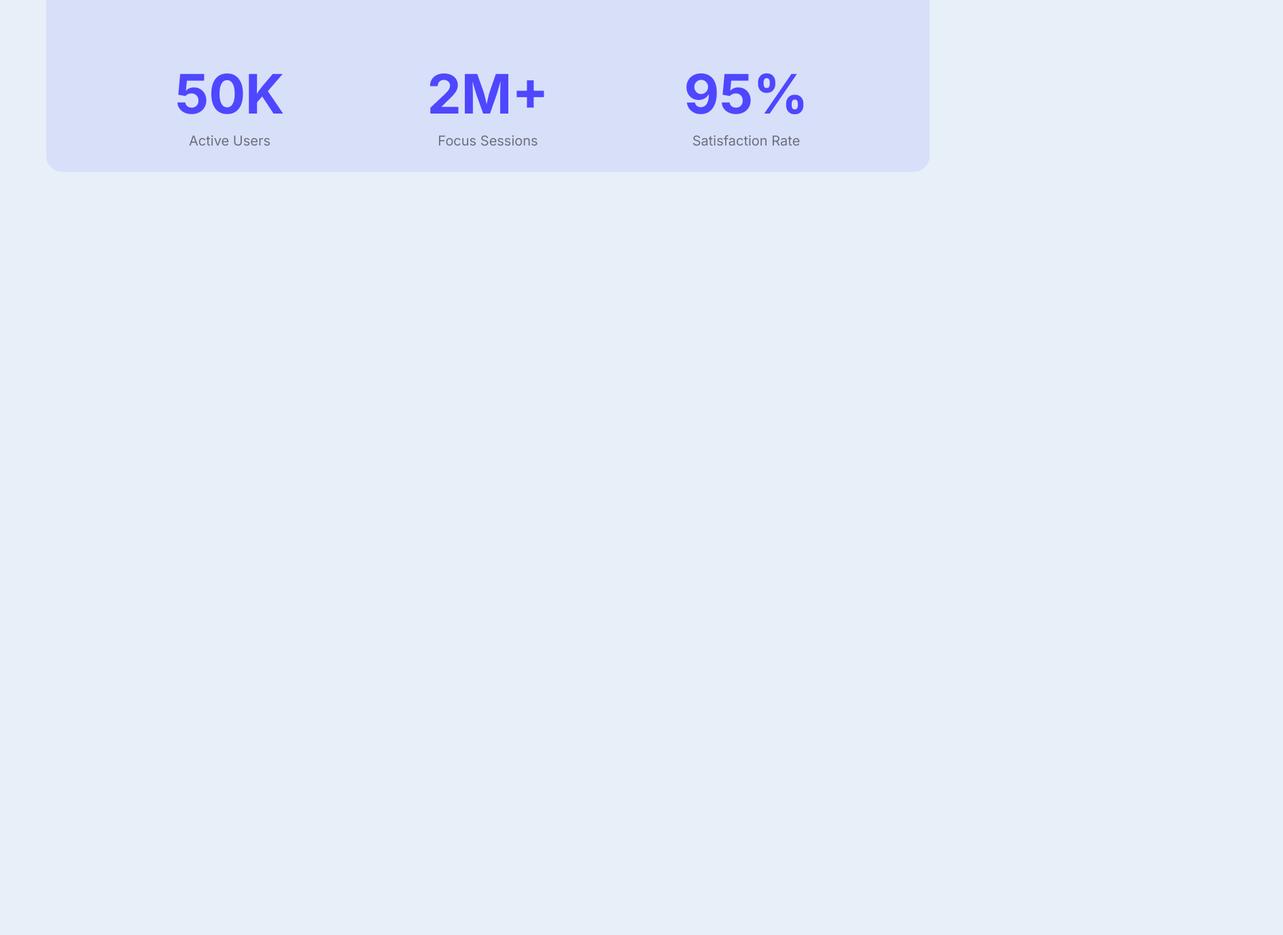
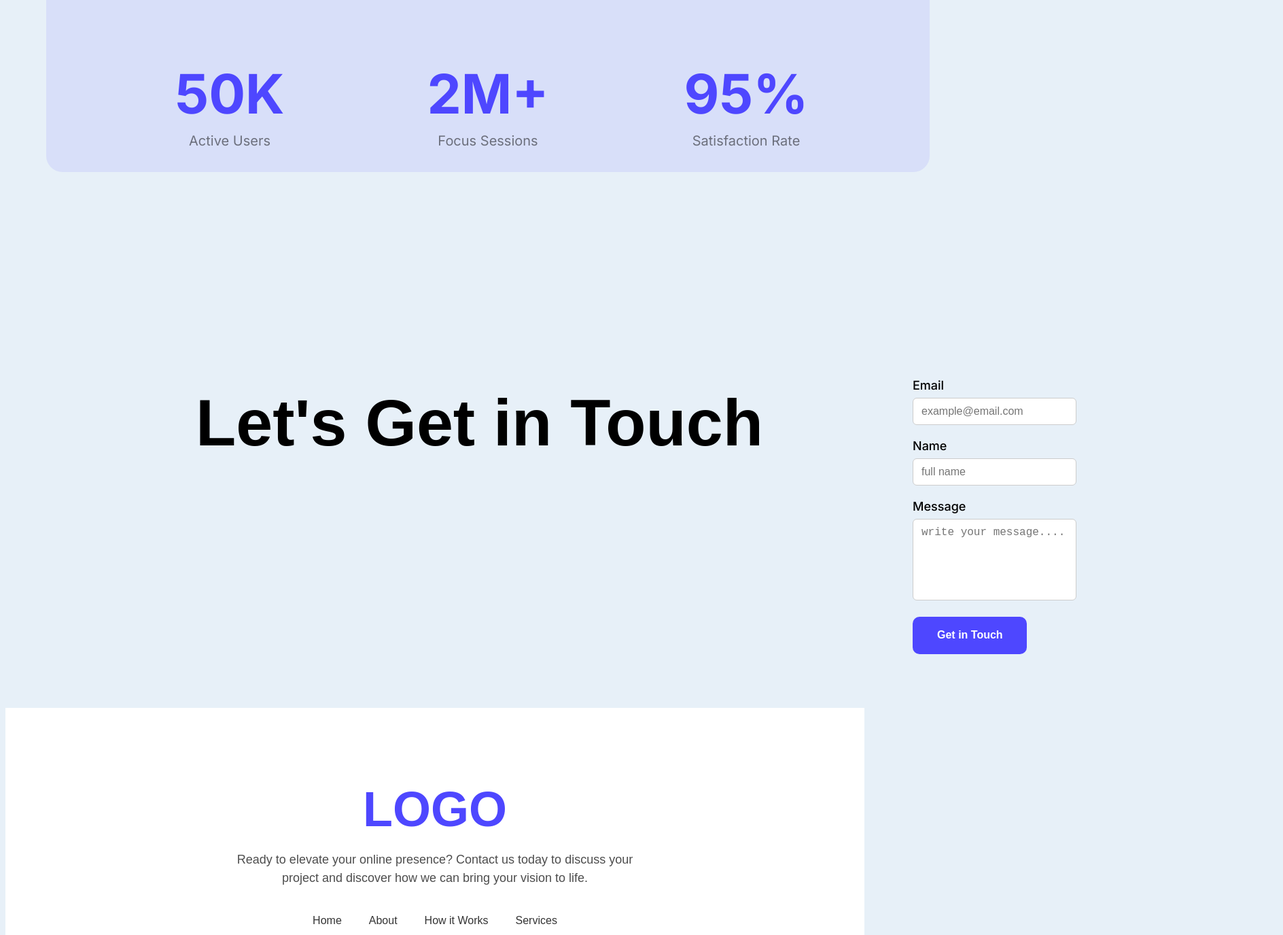
Before and after one commit to Shariful-01/B12A01-landing-launchpad, a plain HTML site: page index.html in a window 1280 px wide. Shown: the part 1425-2800 px from the top of the page at 68% size, 1888 px wide, since content can reach past the window. Before the commit the page ends 1686 px from the top, so only its background shows below. Drawn offline with Linux system fonts and the light colour scheme.

Commit message:
added footer

```diff
--- a/index.html
+++ b/index.html
@@ -55,7 +55,39 @@
                 </div>
             </div>
         </section>
+        <!-- this is touch section -->
+         <section class="contra">
+            <div class="contact-form">
+  <h1 class="raleway-font">Let's Get in Touch</h1>
+  <form>
+    <label class="inter-font">Email</label>
+    <input type="email" placeholder="example@email.com">
+
+    <label class="inter-font">Name</label>
+    <input type="text" placeholder="full name">
+
+    <label class="inter-font">Message</label>
+    <textarea placeholder="write your message...."></textarea>
+
+    <button class="button-style" type="submit">Get in Touch</button>
+  </form>
+</div>
+         </section>
     </main>
-    <footer></footer>
+    <footer>
+        <div class="hero-section">
+  <h1 class="logo">LOGO</h1>
+  <p class="description">
+    Ready to elevate your online presence? Contact us today to discuss your project and discover how we can bring your vision to life.
+  </p>
+  <div class="nav-links">
+    <a href="#">Home</a>
+    <a href="#">About</a>
+    <a href="#">How it Works</a>
+    <a href="#">Services</a>
+  </div>
+</div>
+
+    </footer>
 </body>
 </html>
--- a/stylee/style.css
+++ b/stylee/style.css
@@ -142,3 +142,98 @@ nav ul li{
      margin-top: 0;
   line-height: 1.1;
 }
+/* this is touch section style */
+.contra{
+
+    gap: 220px;
+    margin: 116px 160px 0px 140px;
+
+}
+.contact-form {
+  display: flex;
+  width: 400px;
+   gap: 220px;
+    padding: 116px 160px 0px 140px;
+    width: 1440px;
+}
+
+/* Heading */
+.contact-form h1 {
+ font-size: 97px;
+ font-weight: 700;
+ color: #000000;
+}
+.contact-form form{
+    align-items: right;
+    margin: 71px 0px;
+}
+
+/* Form fields */
+.contact-form label,button {
+  display: block;
+  margin-bottom: 8px;
+  font-size: 18px;
+  font-weight: 500;
+  color: black;
+}
+
+.contact-form input,
+.contact-form textarea {
+ width: 100%;
+  padding: 10px 12px;
+  font-size: 16px;
+  border: 1px solid #ccc;
+  border-radius: 6px;
+  margin-bottom: 20px;
+  box-sizing: border-box;
+}
+
+/* Textarea adjustment */
+.contact-form textarea {
+  resize: none;
+  height: 120px;
+}
+
+/* logo section */
+.hero-section {
+  text-align: center;
+  padding: 60px 20px;
+  background-color: #ffffff;
+  font-family: 'Raleway', sans-serif;
+}
+
+
+.hero-section .logo {
+  font-size: 72px;
+  font-weight: 700;
+  color: #4E47FF;
+  margin-bottom: 20px;
+}
+
+
+.hero-section .description {
+  font-size: 18px;
+  color: rgba(0, 0, 0, 0.7);
+  max-width: 600px;
+  margin: 0 auto 40px auto;
+  line-height: 1.5;
+}
+
+
+.hero-section .nav-links {
+  display: flex;
+  justify-content: center;
+  gap: 40px;
+}
+
+.hero-section .nav-links a {
+  text-decoration: none;
+  color: #333;
+  font-weight: 500;
+  font-size: 16px;
+  transition: color 0.3s ease;
+}
+
+.hero-section .nav-links a:hover {
+  color: #4E47FF;
+}
```
